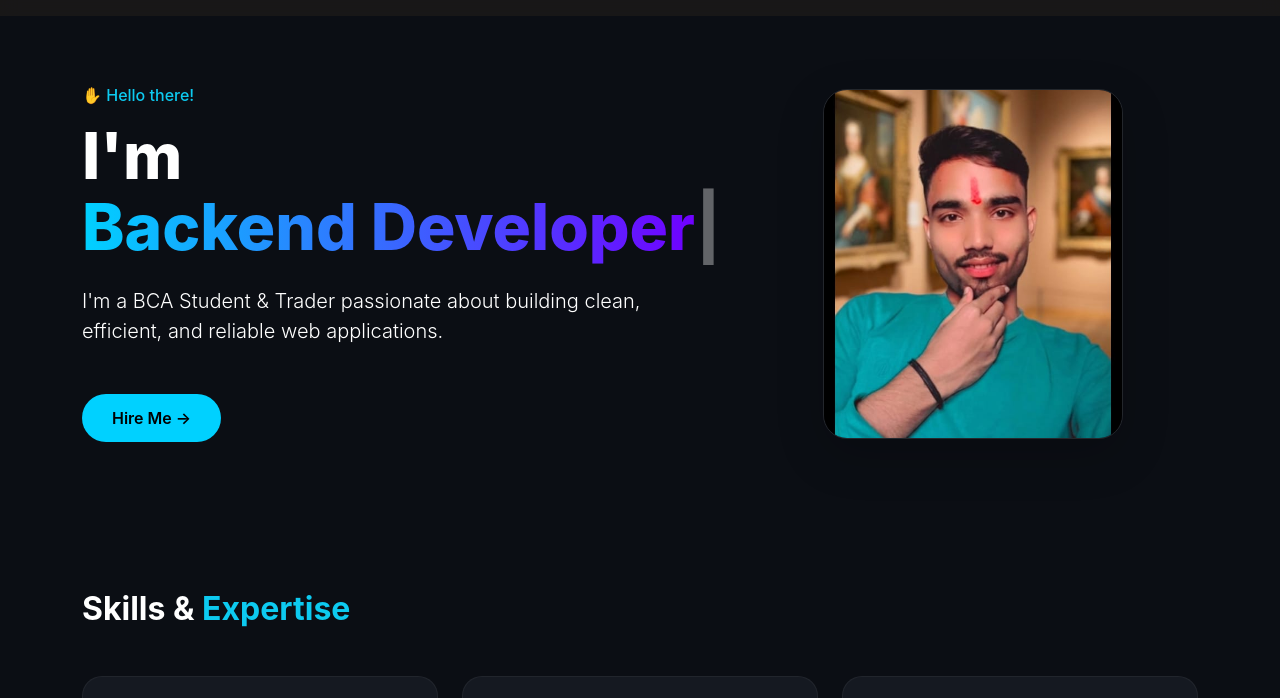
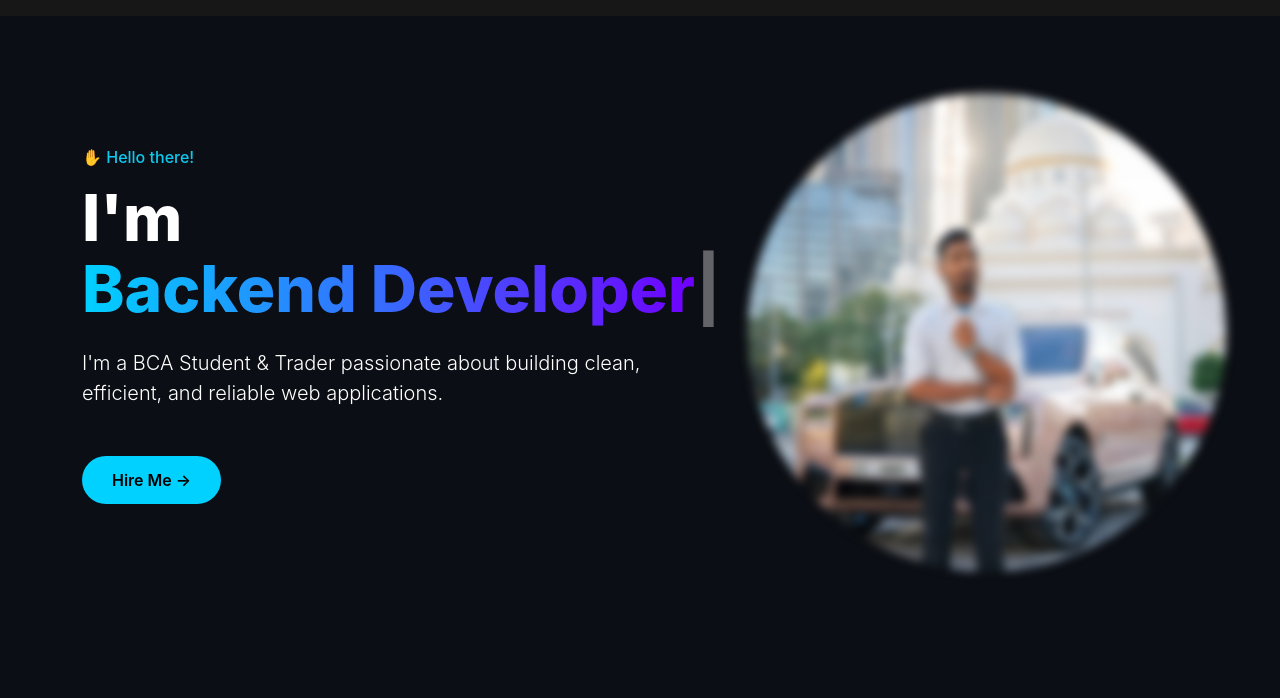
Before and after one commit to DeepakAlfaCodex/Portfolio_Website, a plain HTML site: page index.html in a window 1280 px wide. Shown: the part 64-762 px from the top of the page. Drawn offline with nearby package versions, Linux system fonts and the light colour scheme.

Commit message:
update image

```diff
--- a/index.html
+++ b/index.html
@@ -216,6 +216,35 @@
         animation: blink 1.2s infinite;
       }
 
+      .profile-img {
+        width: 30rem;
+        height: 30rem;
+        border-radius: 50%;
+        z-index: 10;
+        filter: blur(5px);
+        transition: all 0.5s;
+        animation: move 4s ease-in infinite;
+
+      }
+
+      .profile-img:hover {
+        box-shadow: 0 0 40px #00d1ff;
+        cursor: pointer;
+        filter: blur(0);
+      }
+
+      @keyframes move {
+        0% {
+          transform: translateY(0);
+        }
+        50% {
+          transform: translateY(20px);
+        }
+        100% {
+          transform: translateY(0);
+        }
+      }
+
       @keyframes blink {
         0%,
         50% {
@@ -306,9 +335,9 @@
           </div>
           <div class="col-lg-5 text-center mt-5 mt-lg-0">
             <img
-              src="./assets/Deepak.jpeg"
+              src="./assets/rolls-royce.jpeg"
               alt="Deepak"
-              class="profile-img shadow-lg"
+              class="profile-img"
             />
           </div>
         </div>
```
Also changed, not shown: assets/rolls-royce.jpeg (added).
